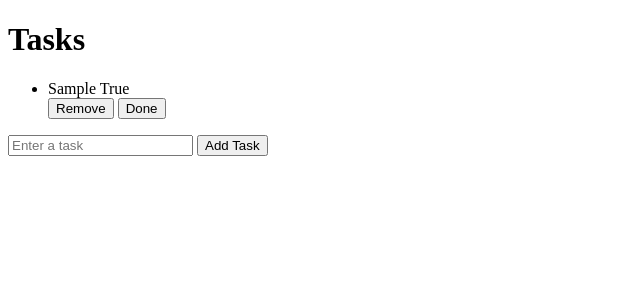
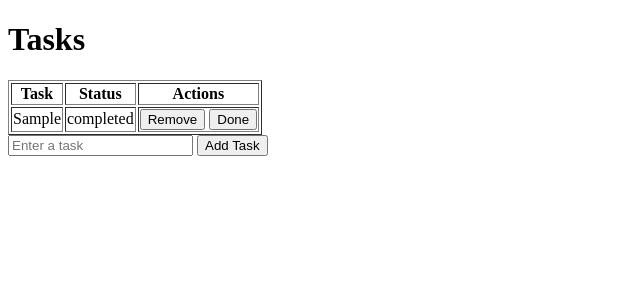
Before and after one commit to codedbyyprince/goal-tracker-flask, a Flask app: page / in a window 1280 px wide. Shown: the top 300 px of the page, without its empty margins (0-640 px from the left). Run offline with Flask 3, Linux system fonts and the light colour scheme; tables that the repository leaves empty hold one stand-in row (values such as "Sample post").

Commit message:
created table and changed boolean check to pending and completed

```diff
--- a/app.py
+++ b/app.py
@@ -48,5 +48,6 @@ def complete(id):
 
 
 
+
 if __name__ == '__main__':
     app.run(debug=True)
--- a/templates/home.html
+++ b/templates/home.html
@@ -3,26 +3,41 @@
 <head>
     <meta charset="UTF-8">
     <meta name="viewport" content="width=device-width, initial-scale=1.0">
-    <title>Tasks </title>
+    <title>Tasks</title>
 </head>
 <body>
 
-    <h1>Tasks </h1>
-    {%for task in Tasks%}
-       <ul>
+    <h1>Tasks</h1>
 
-           <form method="POST">
-              <li>{{task.Taskk}} {{task.completed}}</li>
-              <button type="submit" formaction="/delete/{{task.id}}">Remove</button>
-              <button type="submit" formaction="/completed/{{task.id}}">Done</button>
-           </form>
-       </ul>
+    <table border="1">
+        <tr>
+            <th>Task</th>
+            <th>Status</th>
+            <th>Actions</th>
+        </tr>
 
-        {%endfor%}
+        {% for task in Tasks %}
+        <tr>
+            <td>{{ task.Taskk }}</td>
+            <td>
+                {% if task.completed %}
+                    completed
+                {% else %}
+                    pending
+                {% endif %}
+            </td>
+            <td>
+                <form method="POST" style="display:inline;">
+                    <button type="submit" formaction="/delete/{{task.id}}">Remove</button>
+                </form>
+                <form method="POST" style="display:inline;">
+                    <button type="submit" formaction="/completed/{{task.id}}">Done</button>
+                </form>
+            </td>
+        </tr>
+        {% endfor %}
+    </table>
 
-<form action="/" method="POST">
-    <input type="text" name="task_name" placeholder="Enter a task" required>
-    <button type="submit">Add Task</button>
-</form>
-</body>
-</html>
+    <form action="/" method="POST">
+        <input type="text" name="task_name" placeholder="Enter a task" required>
+        <button type="submit">Add Task</button>
```
